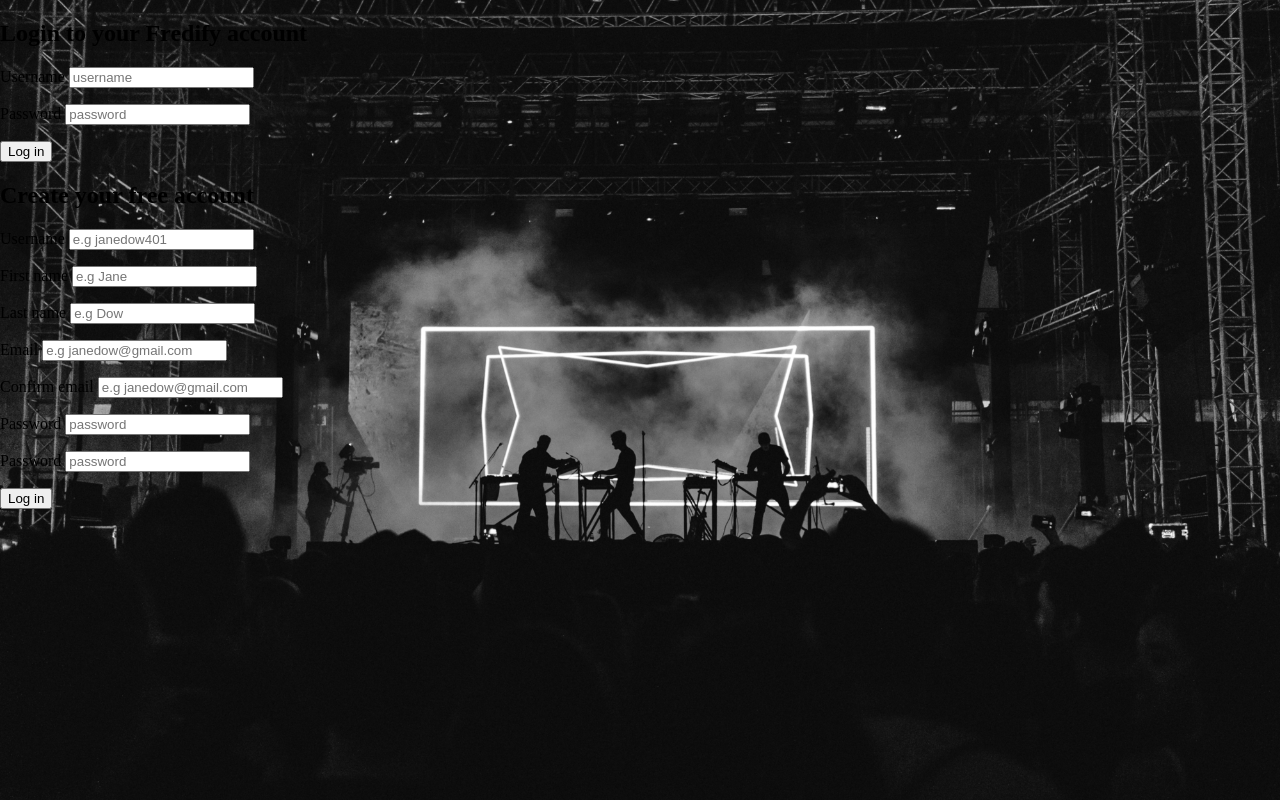
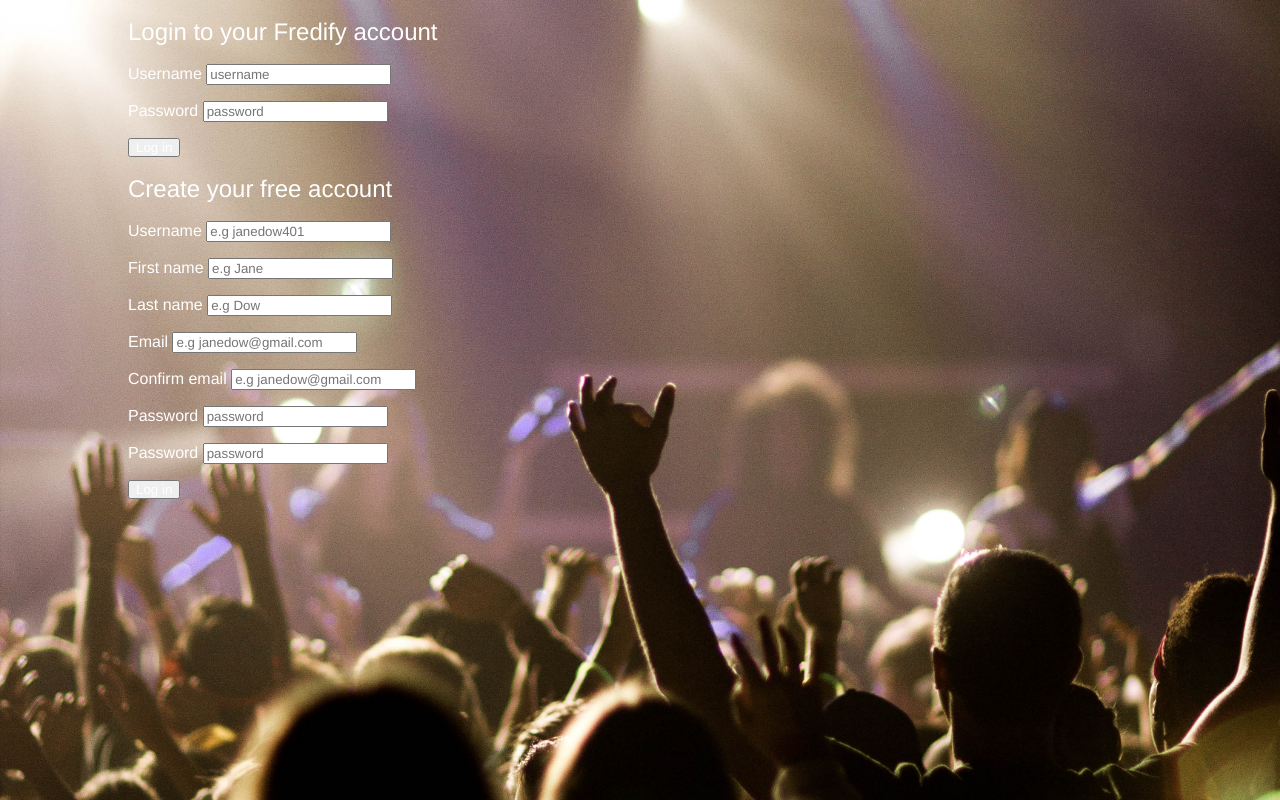
Before and after one commit to fredpen/Fredify-spotify-clone, a PHP site: page /register.php in a window 1280 px wide. Run offline with PHP 8.4, Linux system fonts and the light colour scheme.

Commit message:
styling of the register page cont.

```diff
--- a/assets/css/register.css
+++ b/assets/css/register.css
@@ -1,6 +1,7 @@
 html,body{
   margin: 0;
   padding: 0;
+  height: 100%;
 }
 
 
@@ -13,3 +14,19 @@ html,body{
     background-size: cover;
     display: table;
 }
+
+#loginContainer * {
+  line-height: 1em;
+  color: white;
+  box-sizing: border-box;
+  font-weight: normal;
+  font-family: "helvetica Neue", "helvetica", "Arial", "sans-serif";
+}
+
+#loginContainer{
+  width: 80%;
+  margin: 0 auto;
+  max-width: 1024px;
+  position: relative;
+
+}
--- a/register.php
+++ b/register.php
@@ -27,6 +27,7 @@ function getInputValue ($name) {
 
   <body>
     <div id="background">
+      <div id="loginContainer">
          <form id="inputContainer" action="register.php" method="POST">
           <h2>Login to your Fredify account</h2>
           <p>
@@ -84,6 +85,7 @@ function getInputValue ($name) {
           <button type="submit" name="registerButton">Log in</button>
         </form>
       </div>
+    </div>
   </body>
 
 </html>
```
Also changed, not shown: assets/images/bg.jpg. Lines whose indentation alone changed are shown as unchanged.
